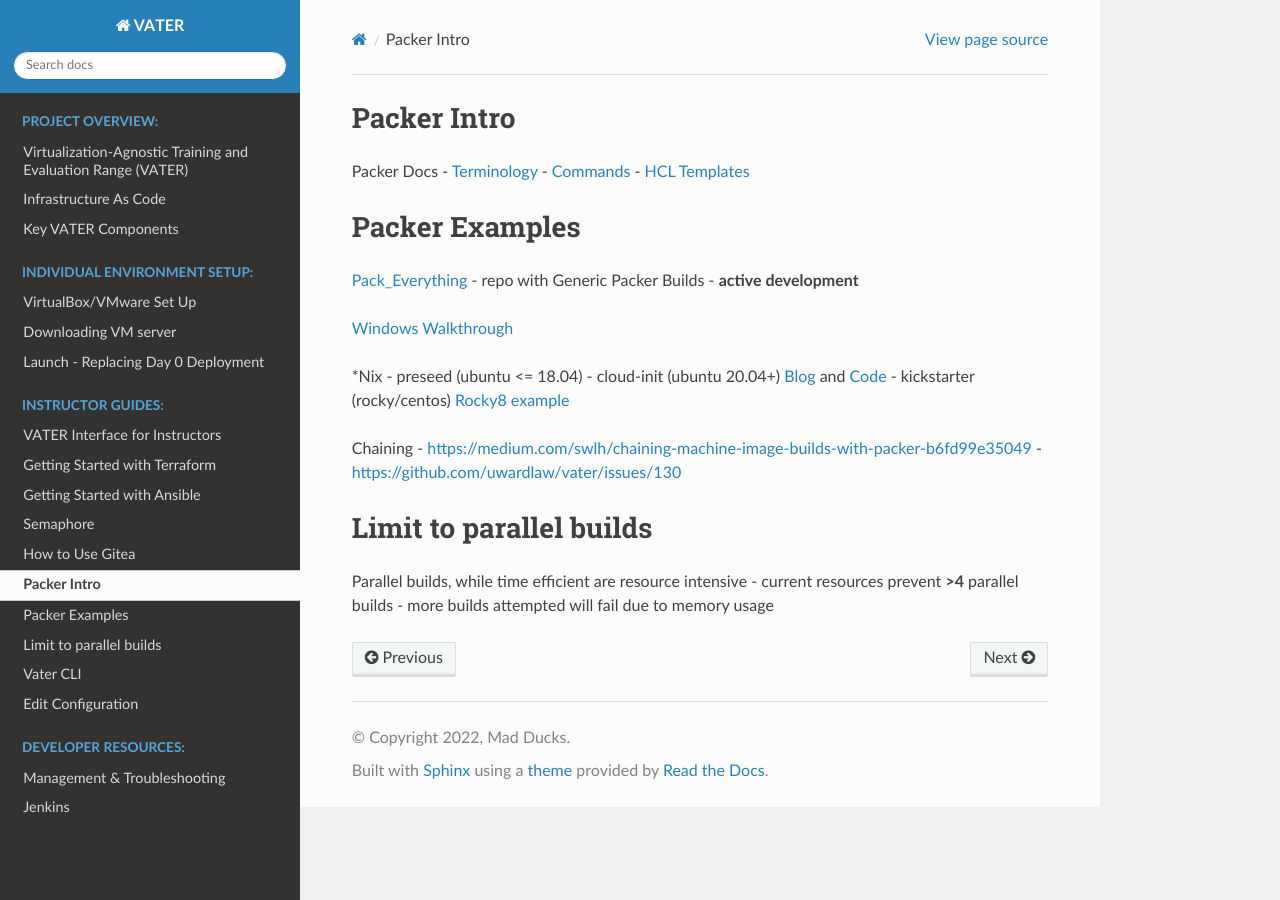
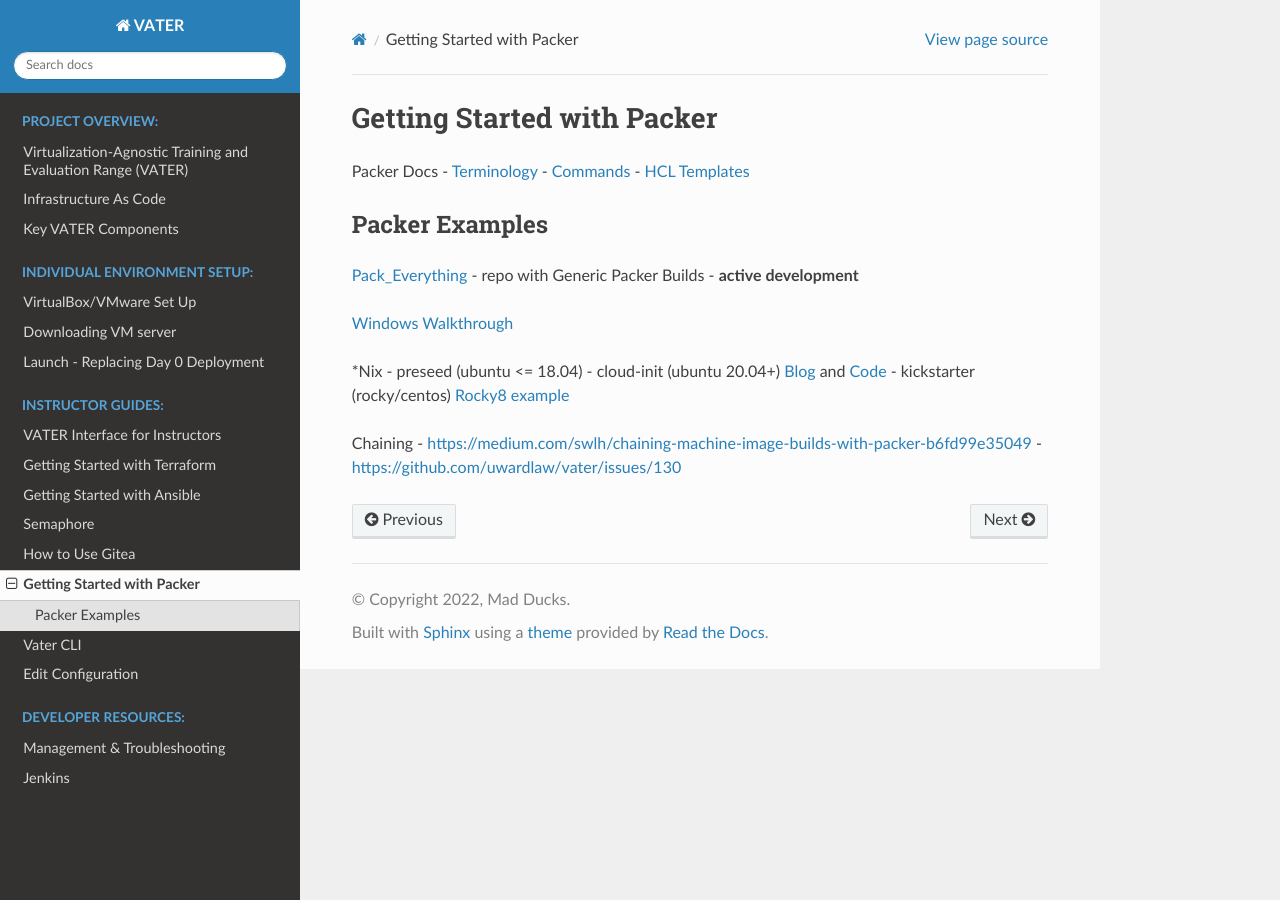
Before and after one commit to dev4vater/vater, a Sphinx documentation site: the page built from docs/source/packer.rst, in a window 1280 px wide. Built offline with Sphinx 7.4.7 and the Read the Docs theme 2.0.0, drawn with Linux system fonts in a browser that asks for light colours.

Commit message:
Update packer.rst

```diff
--- a/docs/source/packer.rst
+++ b/docs/source/packer.rst
@@ -1,12 +1,12 @@
-Packer Intro
-------------
+Getting Started with Packer
+==========================
 
 Packer Docs - `Terminology <https://www.packer.io/docs/terminology>`__ -
 `Commands <https://www.packer.io/docs/commands>`__ - `HCL
 Templates <https://www.packer.io/docs/templates/hcl_templates>`__
 
 Packer Examples
----------------
+~~~~~~~~~~~~~~
 
 `Pack_Everything <https://github.com/rylagek/pack_everything>`__ - repo
 with Generic Packer Builds - **active development**
@@ -24,10 +24,3 @@
 Chaining -
 https://medium.com/swlh/chaining-machine-image-builds-with-packer-b6fd99e35049
 - https://github.com/uwardlaw/vater/issues/130
-
-Limit to parallel builds
-------------------------
-
-Parallel builds, while time efficient are resource intensive - current
-resources prevent **>4** parallel builds - more builds attempted will
-fail due to memory usage
```
